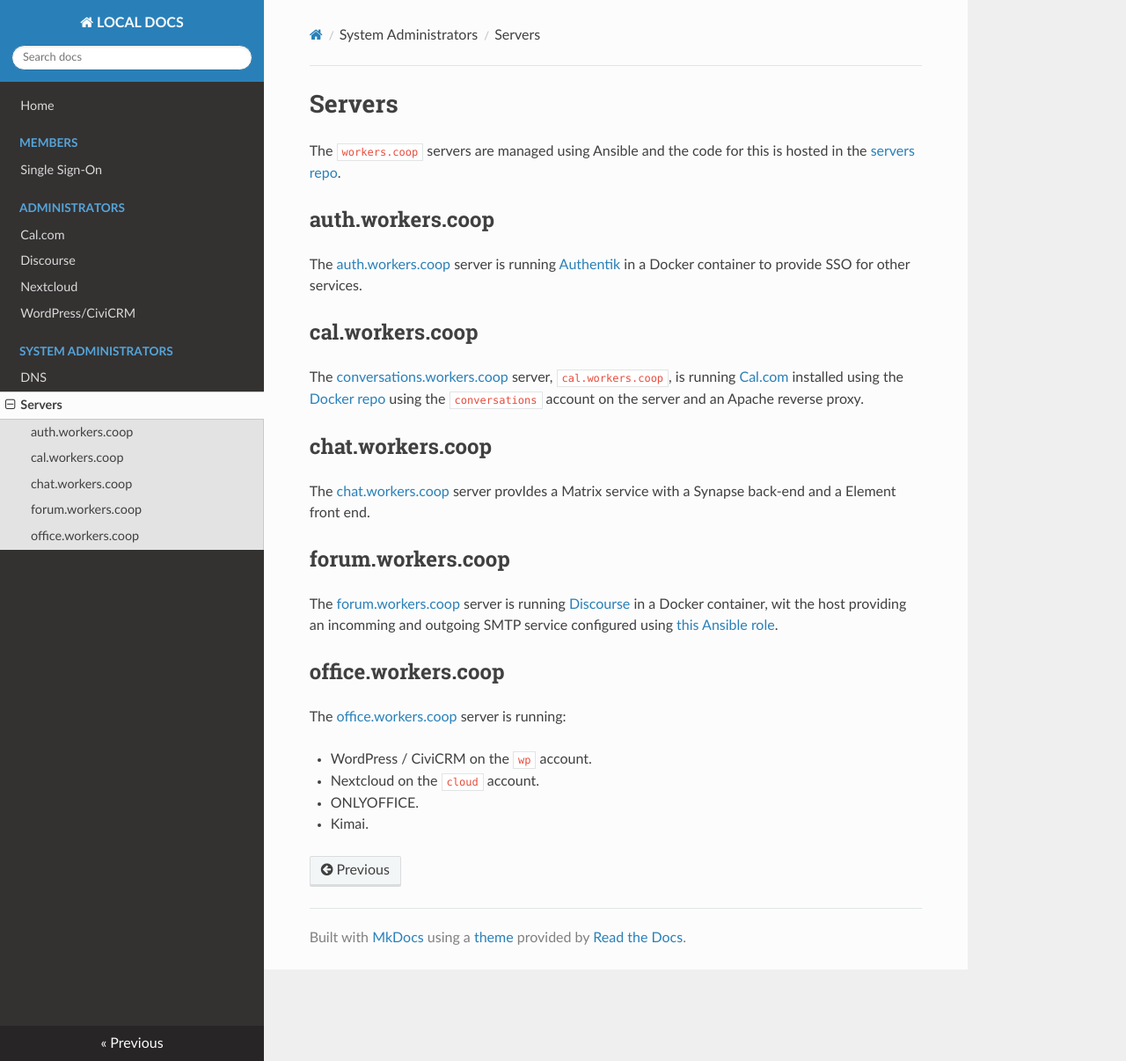
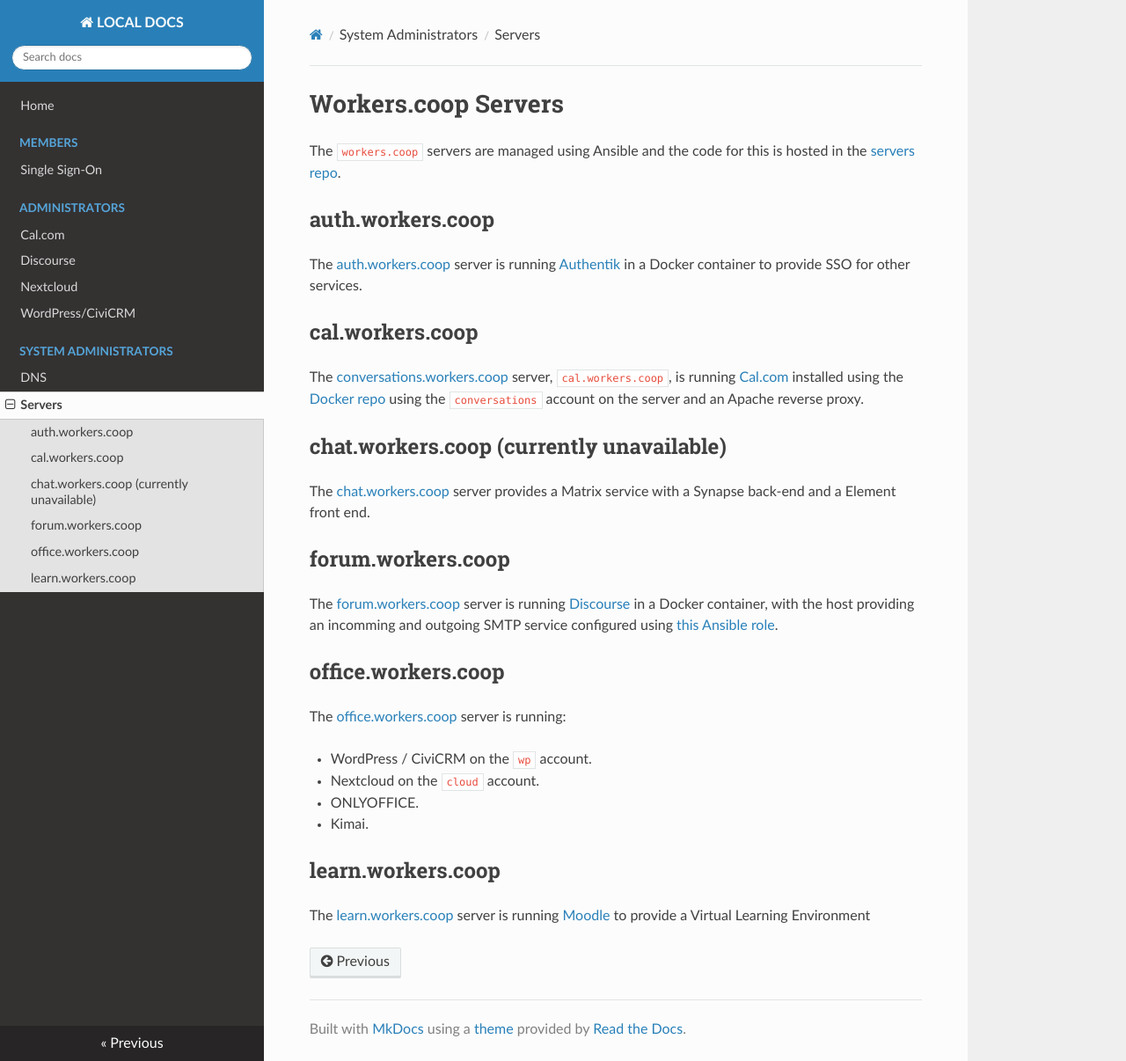
Before and after one commit to workers-coop/docs, an MkDocs documentation site: the page built from docs/sysadmins/servers.md, in a window 1280 px wide and 1206 px high. Shown: the whole window at 88% size. Built offline with MkDocs 1.6.1, drawn with Linux system fonts in a browser that asks for light colours; nearby versions of some CDN libraries.

Commit message:
Edit servers.md

```diff
--- a/docs/sysadmins/servers.md
+++ b/docs/sysadmins/servers.md
@@ -1,4 +1,4 @@
-Servers
+Workers.coop Servers
 =======
 
 The `workers.coop` servers are managed using Ansible and the code for this is
@@ -19,17 +19,17 @@ The [conversations.workers.coop](https://conversations.workers.coop/) server,
 installed using the [Docker repo](https://github.com/calcom/docker) using the
 `conversations` account on the server and an Apache reverse proxy.
 
-chat.workers.coop
+chat.workers.coop (currently unavailable)
 -----------------
 
-The [chat.workers.coop](https://chat.workers.coop/) server provIdes a Matrix
+The [chat.workers.coop](https://chat.workers.coop/) server provides a Matrix
 service with a Synapse back-end and a Element front end.
 
 forum.workers.coop
 ------------------
 
 The [forum.workers.coop](https://forum.workers.coop/) server is running
-[Discourse](https://discourse.org/) in a Docker container, wit the host
+[Discourse](https://discourse.org/) in a Docker container, with the host
 providing an incomming and outgoing SMTP service configured using [this Ansible
 role](https://git.coop/webarch/discourse).
 
@@ -42,3 +42,8 @@ The [office.workers.coop](https://office.workers.coop/) server is running:
 * Nextcloud on the `cloud` account.
 * ONLYOFFICE.
 * Kimai.
+
+learn.workers.coop
+------------------
+
+The [learn.workers.coop](https://learn.workers.coop) server is running [Moodle](https://moodle.org) to provide a Virtual Learning Environment
```
